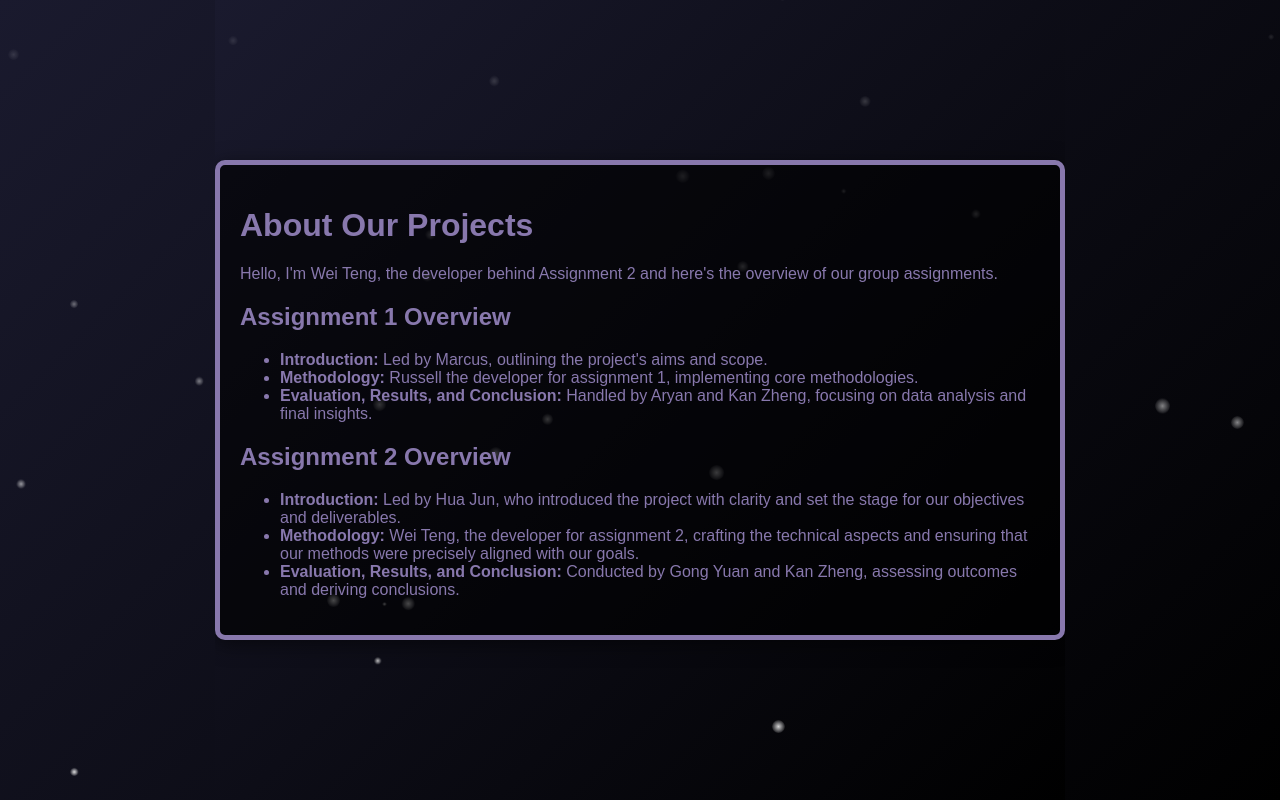
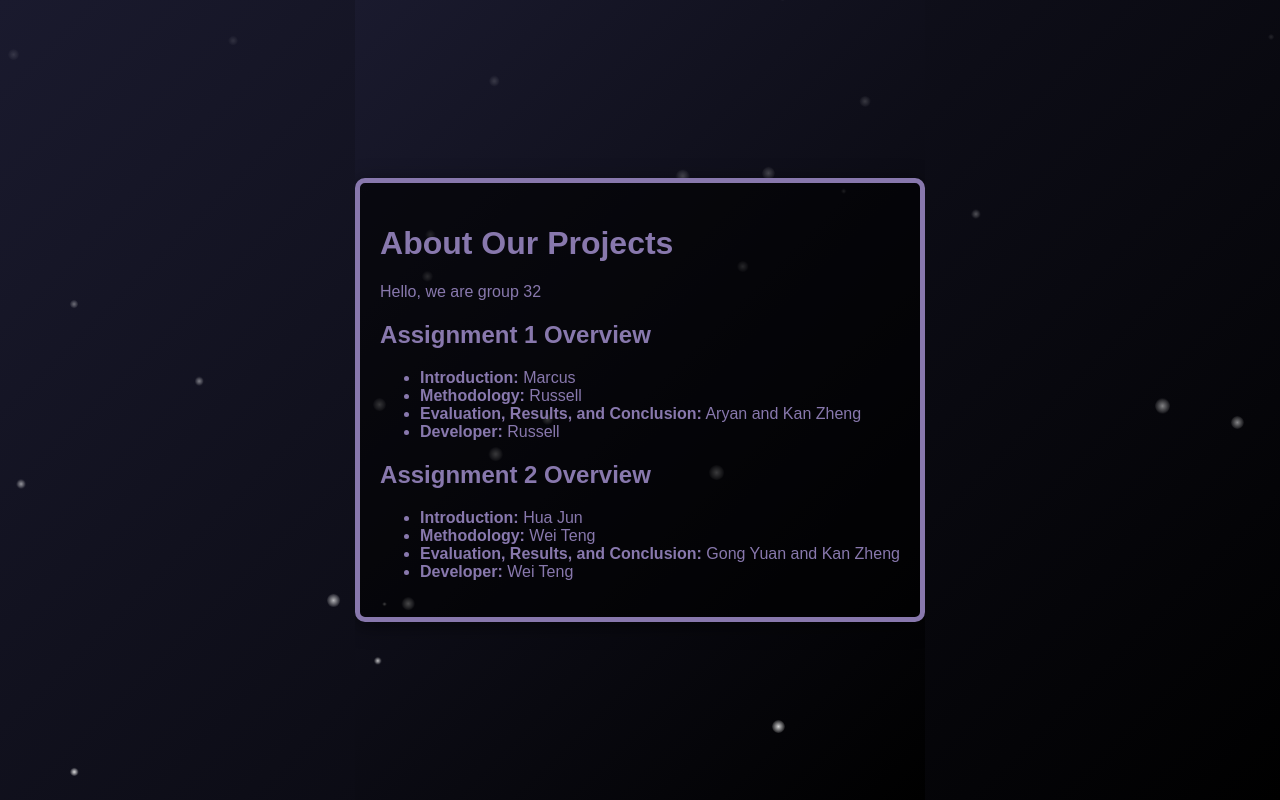
Before and after one commit to sienzzzz/FacialRecognition, a Flask app: page /about in a window 1280 px wide. Run offline with Flask 3, Linux system fonts and the light colour scheme; parts of the project's set-up code (start-up, migrations or seed data) failed here and were passed over.

Commit message:
about page changes

```diff
--- a/templates/about.html
+++ b/templates/about.html
@@ -102,20 +102,22 @@
 
     <div class="content-box">
         <h1>About Our Projects</h1>
-        <p>Hello, I'm Wei Teng, the developer behind Assignment 2 and here's the overview of our group assignments.</p>
+        <p>Hello, we are group 32 </p>
 
         <h2>Assignment 1 Overview</h2>
         <ul>
-            <li><strong>Introduction:</strong> Led by Marcus, outlining the project's aims and scope.</li>
-            <li><strong>Methodology:</strong> Russell the developer for assignment 1,  implementing core methodologies.</li>
-            <li><strong>Evaluation, Results, and Conclusion:</strong> Handled by Aryan and Kan Zheng, focusing on data analysis and final insights.</li>
+            <li><strong>Introduction:</strong> Marcus</li>
+            <li><strong>Methodology:</strong> Russell</li>
+            <li><strong>Evaluation, Results, and Conclusion:</strong> Aryan and Kan Zheng</li>
+            <li><strong>Developer:</strong> Russell</li>
         </ul>
 
         <h2>Assignment 2 Overview</h2>
         <ul>
-            <li><strong>Introduction:</strong> Led by Hua Jun, who introduced the project with clarity and set the stage for our objectives and deliverables.</li>
-            <li><strong>Methodology:</strong> Wei Teng, the developer for assignment 2, crafting the technical aspects and ensuring that our methods were precisely aligned with our goals.</li>
-            <li><strong>Evaluation, Results, and Conclusion:</strong> Conducted by Gong Yuan and Kan Zheng, assessing outcomes and deriving conclusions.</li>
+            <li><strong>Introduction:</strong> Hua Jun</li>
+            <li><strong>Methodology:</strong> Wei Teng</li>
+            <li><strong>Evaluation, Results, and Conclusion:</strong> Gong Yuan and Kan Zheng</li>
+            <li><strong>Developer:</strong> Wei Teng</li>
         </ul>
     </div>
 </body>
```
